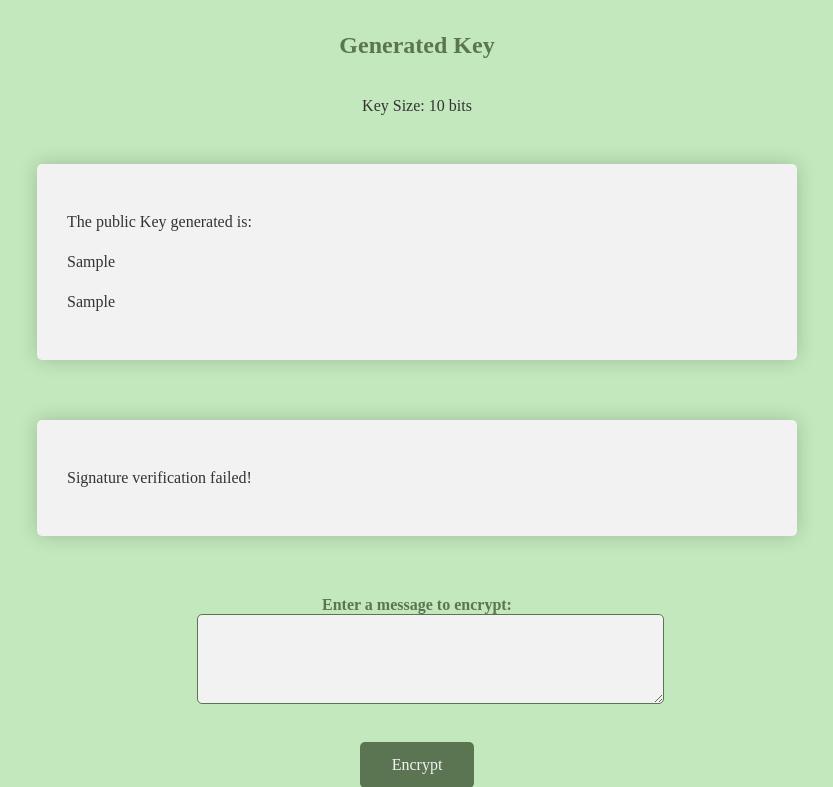
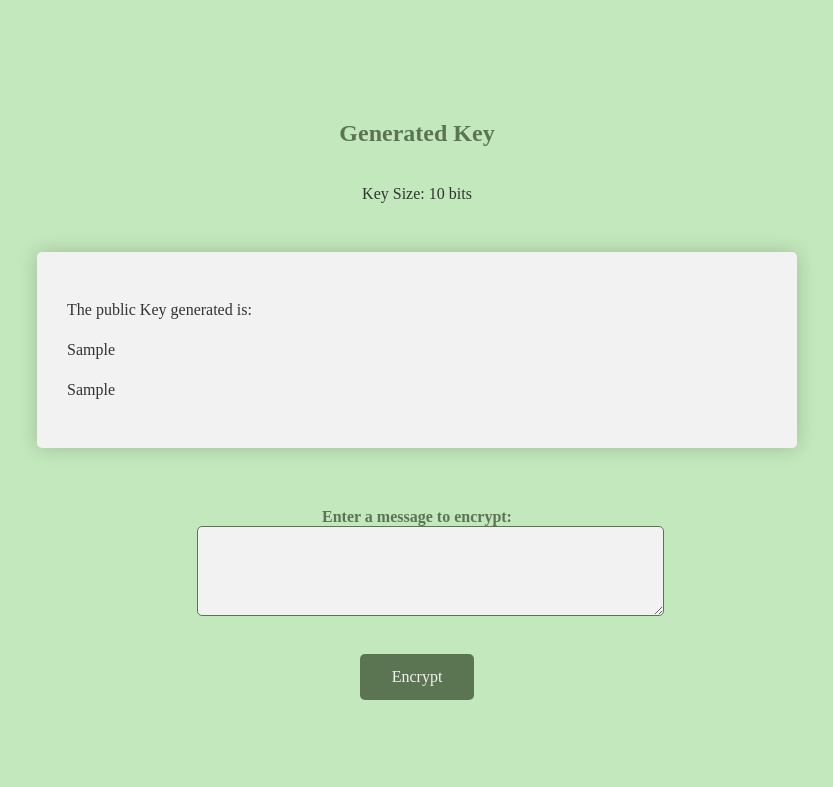
Before and after one commit to Charbelghanime/RSA_1024_2048, a Flask app: template Templates/generate.html in a window 1280 px wide. Shown: the top 787 px of the page, without its empty margins (223-1056 px from the left). Run offline with Flask 3, Linux system fonts and the light colour scheme; the template is opened without the code that fills it: most values are stand-ins (such as "Sample title", 1, 10 or a date in 2020).

Commit message:
Update generate.html

```diff
--- a/Templates/generate.html
+++ b/Templates/generate.html
@@ -19,7 +19,7 @@
     </div>
 
     <!-- Display the signature verification result -->
-    {% if is_signature_valid %}
+<!--     {% if is_signature_valid %}
         <div class="limit success">
             <p>Signature verification successful!</p>
         </div>
@@ -27,7 +27,7 @@
         <div class="limit error">
             <p>Signature verification failed!</p>
         </div>
-    {% endif %}
+    {% endif %} -->
 
     <form method="POST" action="/encrypt">
         <input type="hidden" name="keysize" value="{{ keysize }}">
```
